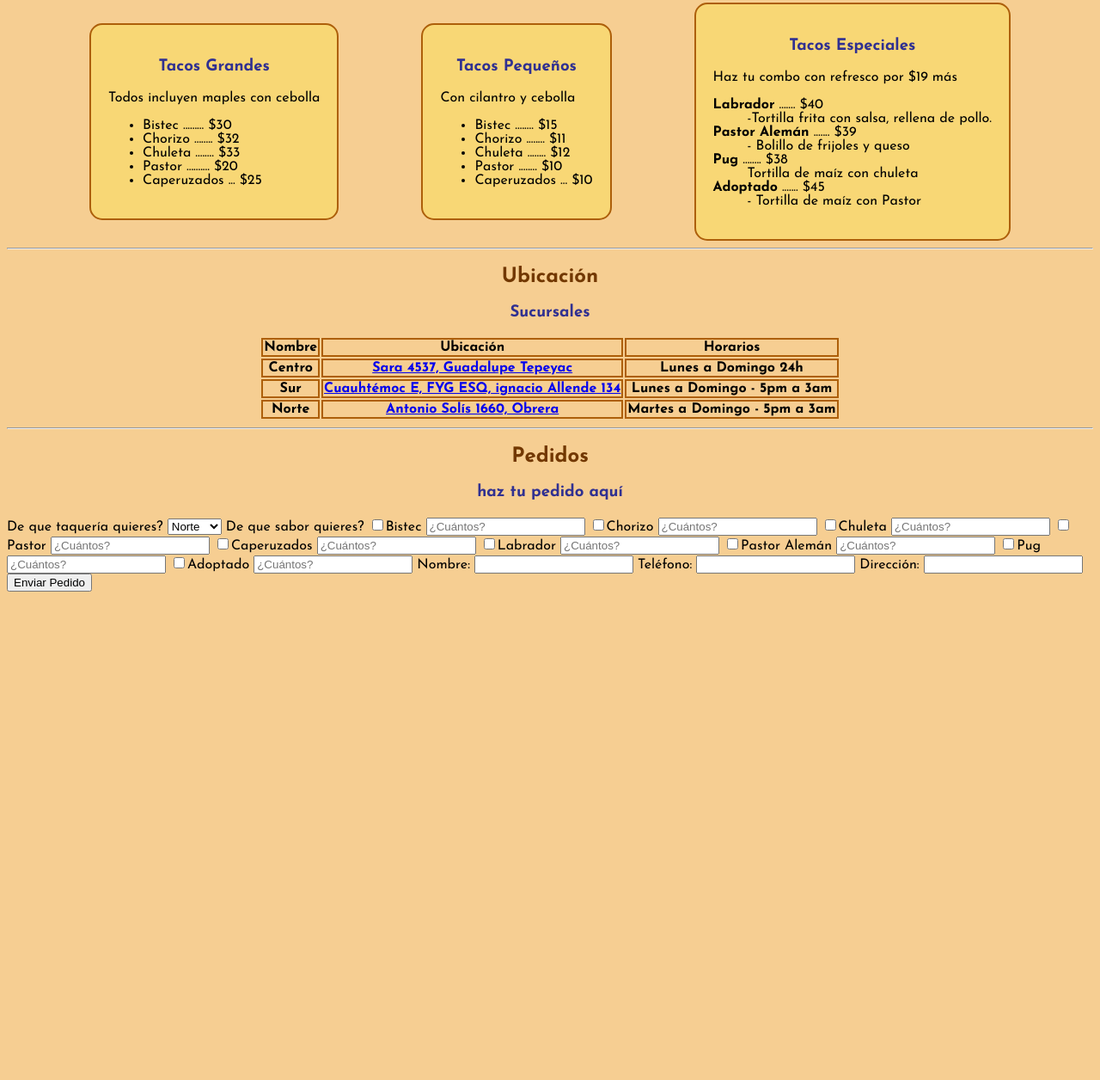
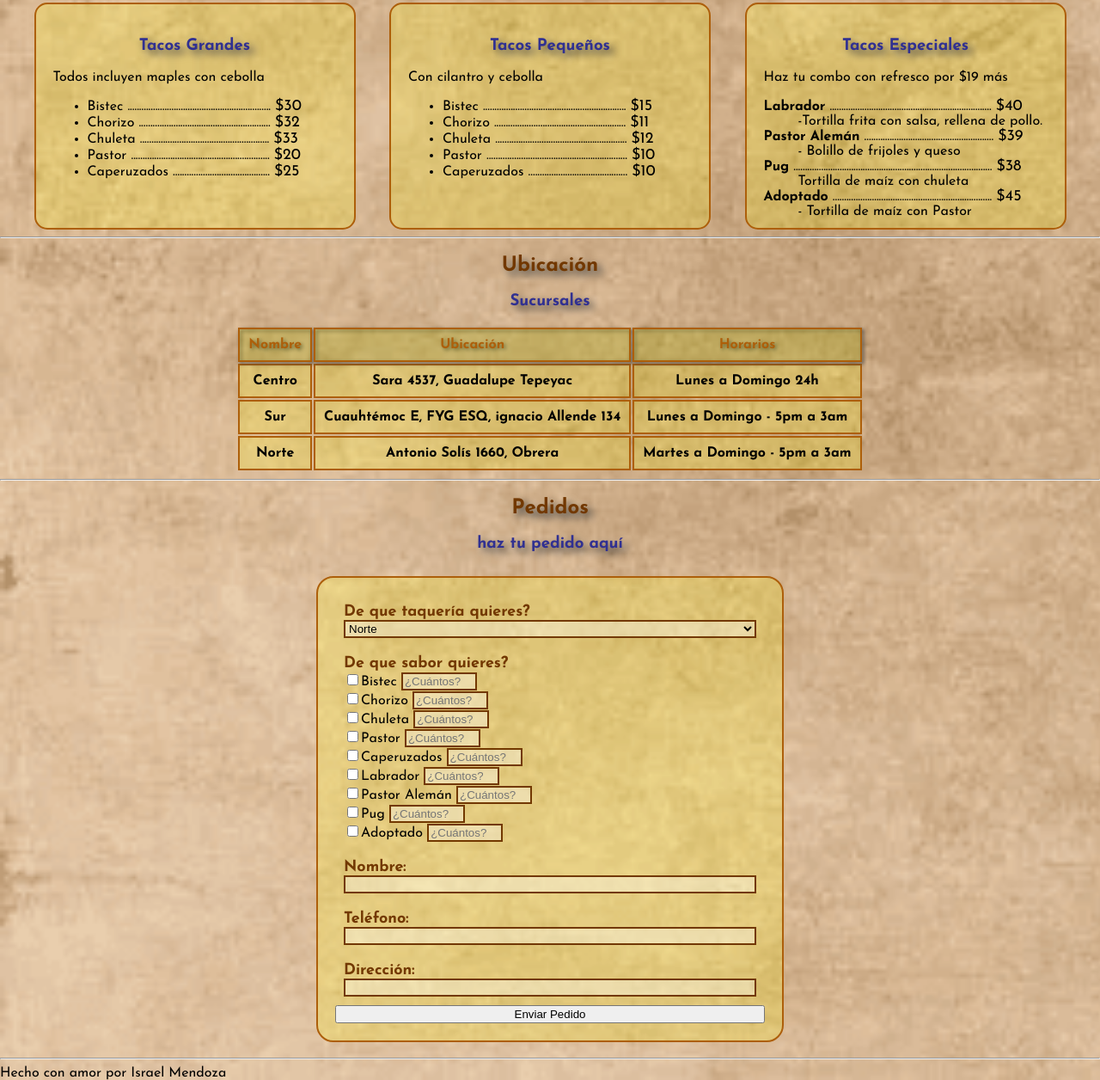
Before and after one commit to ChaeMendoza/primera-practica-html, a plain HTML site: page index.html in a window 1280 px wide. Shown: the part 430-1686 px from the top of the page at 86% size. Before the commit the page ends 1126 px from the top, so only its background shows below. Drawn offline with Linux system fonts and the light colour scheme.

Commit message:
Add CSS to my HTML practice

```diff
--- a/index.html
+++ b/index.html
@@ -4,19 +4,24 @@
     <meta charset="UTF-8">
     <meta http-equiv="X-UA-Compatible" content="IE=edge">
     <meta name="viewport" content="width=device-width, initial-scale=1.0">
+    <link rel="shortcut icon" href="./src/img/favicon.ico" type="image/x-icon">
     <title>Tacos Launch X</title>
     <link rel="stylesheet" href="./src/css/styles.css">
 </head>
 <body>
+    <!-- Header -->
     <section>
         <header>
             <h3 class="title">🥰 TACOS LAUNCH X 🤩</h3>
         </header>
         <hr>
-        <div class="center">
-            <img src="./src/img/logo.png" alt="Logo de Tacos Launch X">
+        <div class="images">
+            <img class="taco1" src="./src/img/taco.png" alt="Taco Mexicano">
+            <img class="logo" src="./src/img/logo.png" alt="Logo de Tacos Launch X">
+            <img class="taco2" src="./src/img/taco2.png" alt="Taco Mexicano grande">
         </div>
     </section>
+    <!-- Menú -->
     <section>
         <h2>Menú</h2>
         <div class="container">
@@ -24,50 +29,50 @@
                 <h3>Tacos Grandes</h3>
                 <p>Todos incluyen maples con cebolla</p>
                 <ul>
-                    <li>Bistec ......... $30</li>
-                    <li>Chorizo ........ $32</li>
-                    <li>Chuleta ........ $33</li>
-                    <li>Pastor  .......... $20</li>
-                    <li>Caperuzados ... $25</li>
+                    <li>Bistec .............................................................. <span>$30</span></li>
+                    <li>Chorizo ......................................................... <span>$32</span></li>
+                    <li>Chuleta ........................................................ <span>$33</span></li>
+                    <li>Pastor ............................................................ <span>$20</span></li>
+                    <li>Caperuzados .......................................... <span>$25</span></li>
                 </ul>
             </div>
             <div class="container-box">
                 <h3>Tacos Pequeños</h3>
                 <p>Con cilantro y cebolla</p>
                 <ul>
-                    <li>Bistec ........ $15</li>
-                    <li>Chorizo ........ $11</li>
-                    <li>Chuleta ........ $12</li>
-                    <li>Pastor  ........ $10</li>
-                    <li>Caperuzados ... $10</li>
+                    <li>Bistec .............................................................. <span>$15</span></li>
+                    <li>Chorizo ......................................................... <span>$11</span></li>
+                    <li>Chuleta ......................................................... <span>$12</span></li>
+                    <li>Pastor ............................................................. <span>$10</span></li>
+                    <li>Caperuzados ........................................... <span>$10</span></li>
                 </ul>
             </div>
             <div class="container-box">
                 <h3>Tacos Especiales</h3>
                 <p>Haz tu combo con refresco por $19 más</p>
                 <dl>
-                    <dt><strong>Labrador</strong> ....... $40</dt>
+                    <dt><strong>Labrador</strong> ...................................................................... <span>$40</span></dt>
                     <dd>-Tortilla frita con salsa, rellena de pollo.</dd>
-                    <dt><strong>Pastor Alemán</strong> ....... $39</dt>
+                    <dt><strong>Pastor Alemán</strong> ........................................................ <span>$39</span></dt>
                     <dd>- Bolillo de frijoles y queso</dd>
-                    <dt><strong>Pug</strong> ........ $38</dt>
+                    <dt><strong>Pug</strong> ...................................................................................... <span>$38</span></dt>
                     <dd>Tortilla de maíz con chuleta</dd>
-                    <dt><strong>Adoptado</strong> ....... $45</dt>
+                    <dt><strong>Adoptado</strong> ..................................................................... <span>$45</span></dt>
                     <dd>- Tortilla de maíz con Pastor</dd>
                 </dl>
             </div>
         </div>
     </section>
-
     <hr>
+    <!-- Ubicación -->
     <section>
         <h2>Ubicación</h2>
         <h3>Sucursales</h3>
         <table class="center table">
             <tr>
-                <th id="name">Nombre</th>
-                <th id="address">Ubicación</th>
-                <th id="schedule">Horarios</th>
+                <th class="table-title" id="name">Nombre</th>
+                <th class="table-title"  id="address">Ubicación</th>
+                <th class="table-title"  id="schedule">Horarios</th>
             </tr>
 
             <tr>
@@ -95,53 +100,87 @@
             </tr>
         </table>
     </section>
-
     <hr>
+    <!-- Pedidos -->
     <section>
         <h2>Pedidos</h2>
         <h3>haz tu pedido aquí</h3>
+        <div class="center">
             <form>
-            <label for="sector">De que taquería quieres?</label>
-            <select id="sector">
+                <div class="option">
+                    <label class="label" for="sector">De que taquería quieres?</label>
+                    <select class="select" id="sector">
+                        <option value="escoge" disabled>Escoge de donde quieres pedir</option>
                         <option value="norte">Norte</option>
                         <option value="centro">Centro</option>
                         <option value="sur">Sur</option>
                     </select>
-
-            <label>De que sabor quieres?</label>
+                </div>
+                <div class="option">
+                    <label class="label">De que sabor quieres?</label>
+                    <div class="option-input">
+                        <div>
                             <input type="checkbox" id="bistec" name="bistec" value="Bistec"><label for="bistec">Bistec</label>
-            <input type="number" placeholder="¿Cuántos?">
+                            <input class="short-input" type="number" placeholder="¿Cuántos?">
+                        </div>
+                        <div>
                             <input type="checkbox" id="chorizo" name="Chorizo" value="Chorizo"><label for="chorizo">Chorizo</label>
-            <input type="number" id="chorizoNumber" placeholder="¿Cuántos?">
+                            <input class="short-input" type="number" id="chorizoNumber" placeholder="¿Cuántos?">
+                        </div>
+                        <div>
                             <input type="checkbox" id="chuleta" name="Chuleta" value="Chuleta"><label for="chuleta">Chuleta</label>
-            <input type="number" id="chuletaNumber" placeholder="¿Cuántos?">
+                            <input class="short-input" type="number" id="chuletaNumber" placeholder="¿Cuántos?">
+                        </div>
+                        <div>
                             <input type="checkbox" id="pastor" name="Pastor" value="Pastor"><label for="pastor">Pastor</label>
-            <input type="number" id="pastorNumber" placeholder="¿Cuántos?">
+                            <input class="short-input" type="number" id="pastorNumber" placeholder="¿Cuántos?">
+                        </div>
+                        <div>
                             <input type="checkbox" id="caperuzados" name="Caperuzados" value="Caperuzados"><label for="caperuzados">Caperuzados</label>
-            <input type="number" id="caperuzadosNumber" placeholder="¿Cuántos?">
+                            <input class="short-input" type="number" id="caperuzadosNumber" placeholder="¿Cuántos?">
+                        </div>
+                        <div>
                             <input type="checkbox" id="labrador" name="Labrador" value="Labrador"><label for="labrador">Labrador</label>
-            <input type="number" id="labradorNumber" placeholder="¿Cuántos?">
+                            <input class="short-input" type="number" id="labradorNumber" placeholder="¿Cuántos?">
+                        </div>
+                        <div>
                             <input type="checkbox" id="pastorAleman" name="Pastor Alemán" value="Pastor Alemán"><label for="pastorAleman">Pastor Alemán</label>
-            <input type="number" id="pastorAlemanNumber" placeholder="¿Cuántos?">
+                            <input class="short-input" type="number" id="pastorAlemanNumber" placeholder="¿Cuántos?">
+                        </div>
+                        <div>
                             <input type="checkbox" id="pug" name="Pug" value="Pug"><label for="pug">Pug</label>
-            <input type="number" id="pugNumber" placeholder="¿Cuántos?">
+                            <input class="short-input" type="number" id="pugNumber" placeholder="¿Cuántos?">
+                        </div>
+                        <div>
                             <input type="checkbox" id="adoptado" name="Adoptado" value="Adoptado"><label for="adoptado">Adoptado</label>
-            <input type="number" id="adoptadoNumber" placeholder="¿Cuántos?">
-
-
-            <label for="nombre">Nombre:</label>
+                            <input class="short-input" type="number" id="adoptadoNumber" placeholder="¿Cuántos?">
+                        </div>
+                    </div>
+                </div>
+                <div class="option">
+                    <label class="label" for="nombre">Nombre:</label>
                     <input type="text" name="name" id="nombre">
-
-            <label for="teléfono">Teléfono:</label>
+                </div>
+                <div class="option">
+                    <label class="label" for="teléfono">Teléfono:</label>
                     <input type="text" name="teléfono" id="teléfono">
-
-            <label for="direction">Dirección:</label>
+                </div>
+                <div class="option">
+                    <label class="label" for="direction">Dirección:</label>
                     <input type="text" name="direction" id="direction">
+                </div>
 
                 <button type="submit">Enviar Pedido</button>
             </form>
+        </div>
     </section>
-
+    <hr>
+    <!-- Footer -->
+    <section>
+        <footer>
+            Hecho con amor por Israel Mendoza
+        </footer>
+    </section>
 
 </body>
 </html>
--- a/src/css/styles.css
+++ b/src/css/styles.css
@@ -2,30 +2,66 @@
 
 body {
     font-family: 'Josefin Sans', sans-serif;
-    background: #F6CE92;
+    background: url("../img/fondo-body.png") no-repeat;
+    background-size: cover;
+    padding: 0;
+    margin: 0;
 }
 
 h2 {
     color: #723800;
+    filter: drop-shadow(5px 5px 5px #424242);
     text-align: center;
 }
 
 h3 {
     color: #303091;
+    filter: drop-shadow(5px 5px 5px #424242);
     text-align: center;
 }
+
+span {
+    font-size: 18px;
+}
+
 img {
     width: 300px;
     height: 300px;
 }
 .title {
-    color: rgb(0, 0, 0);
+    color: #723800;
+    filter: drop-shadow(5px 5px 5px #424242);
 }
 
 .center {
     display: flex;
     justify-content: center;
     align-items: center;
+}
+
+.images {
+    background-image: url("../../src/img/fondo.jpg");
+    background-repeat: no-repeat;
+    background-size: cover;
+    display: flex;
+    justify-content: space-around;
+    align-items: center;
+}
+
+.taco1 {
+    filter: drop-shadow(5px 5px 5px #b6b5b5);
+    width: 200px;
+    height: 200px;
+}
+
+.logo {
+    filter: drop-shadow(5px 5px 5px #ffffff);
+}
+
+.taco2 {
+    filter: drop-shadow(5px 5px 5px #bbbaba);
+    width: 200px;
+    height: 200px;
 }
 
 /* Menú */
@@ -41,9 +77,71 @@ img {
     border: 2px solid #ad5f0a;
     border-radius: 15px;
     padding: 20px;
+    width: 330px;
+    height: 220px;
 }
 
 /* Ubicación */
 th {
+    background: rgba(255, 251, 0, 0.2);
     border: 2px solid #ad5f0a;
+    padding: 10px;
 }
+
+.table-title {
+    color: #ad5f0a;
+    filter: drop-shadow(2px 2px 2px #424242);
+}
+
+a {
+    text-decoration: none;
+    color: black;
+    cursor: pointer;
+}
+
+/* Pedidos */
+form {
+    background: rgba(255, 251, 0, 0.2);
+    display: flex;
+    flex-direction: column;
+    border: 2px solid #ad5f0a;
+    border-radius: 20px;
+    width: 500px;
+    padding: 20px;
+    margin: 10px;
+}
+
+.option {
+    display: flex;
+    flex-direction: column;
+    margin: 10px;
+}
+
+.option-input {
+    display: flex;
+    flex-direction: column;
+}
+
+.short-input {
+    width: 80px;
+}
+
+.label {
+    color: #723800;
+    font-weight: bold;
+    font-size: 18px;
+}
+.box {
+    background: rgba(255, 255, 255, 0.35);
+    border: 2px solid #723800;
+}
+
+.select {
+    background: rgba(255, 255, 255, 0.35);
+    border: 2px solid #723800;
+}
+
+input {
+    background: rgba(255, 255, 255, 0.35);
+    border: 2px solid #723800;
+}
```
Also changed, not shown: src/img/favicon.ico (added), src/img/fondo-body.png (added), src/img/fondo.jpg (added), src/img/footer.png (added), src/img/logo.png, src/img/taco.png (added), 1 other file. Lines whose indentation alone changed are shown as unchanged.
